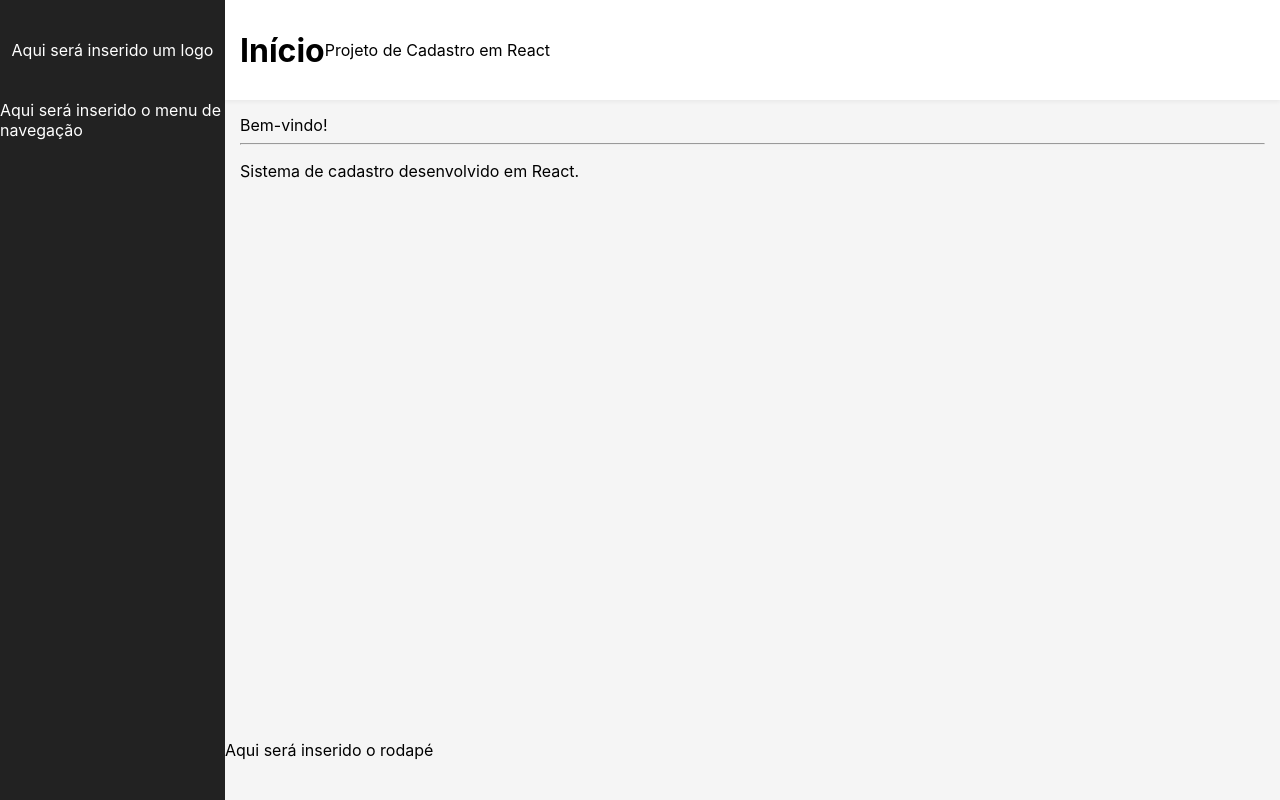
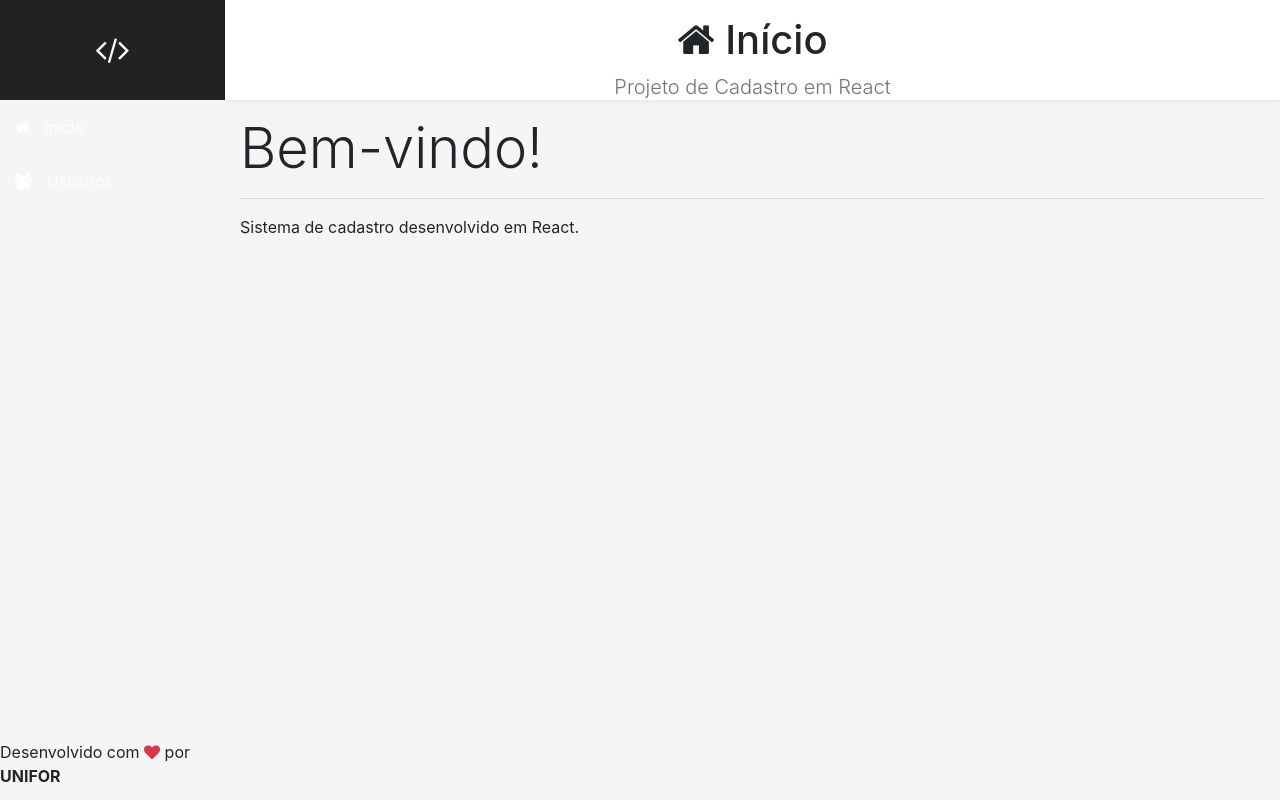
Before and after one commit to eu-ed44/unifor-plataformas-web, a React (Create React App) app in the folder frontend/: page / in a window 1280 px wide. Built offline with nearby package versions, Linux system fonts and the light colour scheme.

Commit message:
Adiciona componentes do template e layout CSS Grid

```diff
--- a/frontend/public/index.html
+++ b/frontend/public/index.html
@@ -24,6 +24,12 @@
       work correctly both with client-side routing and a non-root public URL.
       Learn how to configure a non-root public URL by running `npm run build`.
     -->
+      <!-- Font Awesome (Ícones) -->
+    <link rel="stylesheet" href="https://maxcdn.bootstrapcdn.com/font-awesome/4.7.0/css/font-awesome.min.css">
+
+    <!-- Bootstrap 4 (Estilos) -->
+    <link rel="stylesheet" href="https://maxcdn.bootstrapcdn.com/bootstrap/4.0.0/css/bootstrap.min.css">
+
     <title>React App</title>
   </head>
   <body>
--- a/frontend/src/components/template/Footer.jsx
+++ b/frontend/src/components/template/Footer.jsx
@@ -3,5 +3,7 @@ import React from 'react'
 
 export default props =>
     <footer className="footer">
-        Aqui será inserido o rodapé
+        <span>
+            Desenvolvido com <i className="fa fa-heart text-danger"></i> por <strong>UNIFOR</strong>
+        </span>
     </footer>
--- a/frontend/src/components/template/Logo.jsx
+++ b/frontend/src/components/template/Logo.jsx
@@ -3,5 +3,7 @@ import React from 'react'
 
 export default props =>
     <aside className="logo">
-        Aqui será inserido um logo
+        <a href="/" className="logo">
+            <i className="fa fa-code fa-2x text-white"></i>
+        </a>
     </aside>
--- a/frontend/src/components/template/Nav.css
+++ b/frontend/src/components/template/Nav.css
@@ -1,5 +1,16 @@
-aside.menu-area {
-    grid-area: menu;
-    background-color: #222;
+.menu a {
+    display: block;
+    padding: 15px;
+    color: #fff;
+    text-decoration: none;
+    font-weight: 300;
+}
+
+.menu a:hover {
+    background-color: #333;
     color: #fff;
 }
+
+.menu i {
+    margin-right: 10px;
+}
--- a/frontend/src/components/template/Nav.jsx
+++ b/frontend/src/components/template/Nav.jsx
@@ -3,5 +3,12 @@ import React from 'react'
 
 export default props =>
     <aside className="menu-area">
-        Aqui será inserido o menu de navegação
+        <nav className="menu">
+            <a href="/">
+                <i className="fa fa-home"></i> Início
+            </a>
+            <a href="/users">
+                <i className="fa fa-users"></i> Usuários
+            </a>
+        </nav>
     </aside>
```
